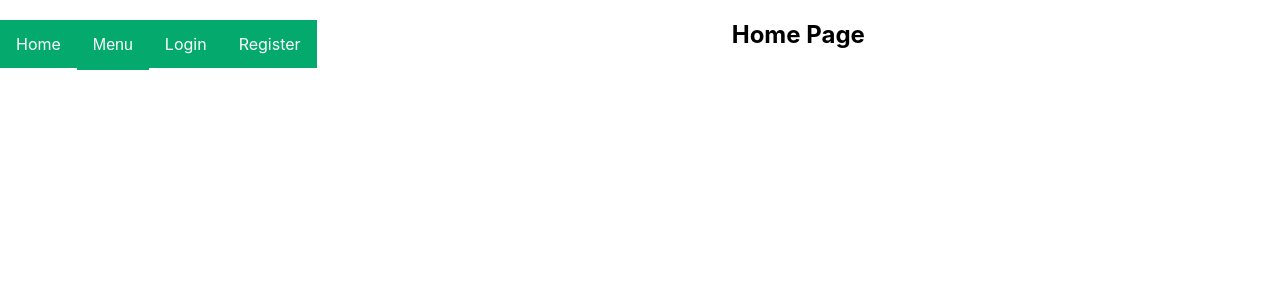
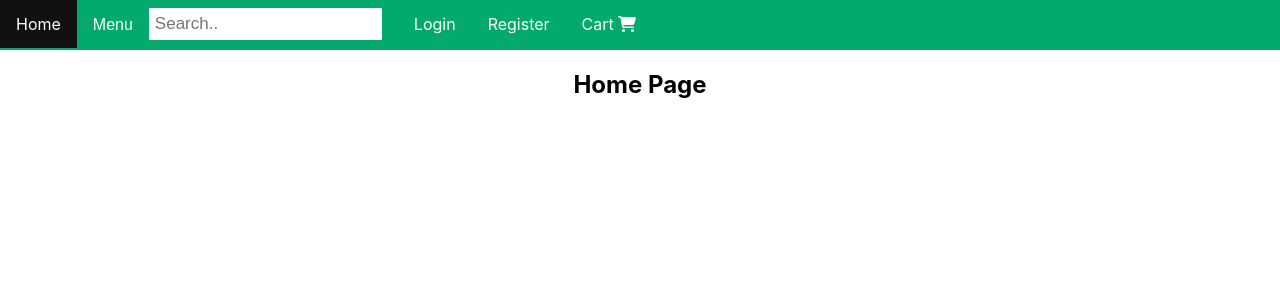
Before and after one commit to Pisarevv/Furnish-Heaven, a React (Create React App) app in the folder client/: page / in a window 1280 px wide. Shown: the top 300 px of the page. Built offline with nearby package versions, Linux system fonts and the light colour scheme.

Commit message:
Shopping cart icon added

```diff
--- a/client/package.json
+++ b/client/package.json
@@ -3,6 +3,10 @@
   "version": "0.1.0",
   "private": true,
   "dependencies": {
+    "@fortawesome/fontawesome-svg-core": "^6.3.0",
+    "@fortawesome/free-regular-svg-icons": "^6.3.0",
+    "@fortawesome/free-solid-svg-icons": "^6.3.0",
+    "@fortawesome/react-fontawesome": "^0.2.0",
     "@testing-library/jest-dom": "^5.16.5",
     "@testing-library/react": "^13.4.0",
     "@testing-library/user-event": "^13.5.0",
--- a/client/src/components/navigation/Navigation.css
+++ b/client/src/components/navigation/Navigation.css
@@ -1,3 +1,7 @@
+header {
+  display:  flex;
+  background-color: #04AA6D;
+}
 ul {
   list-style-type: none;
   margin: 0;
@@ -19,6 +23,15 @@ li a {
 .nav-li{
   background-color: #04AA6D;
 
+}
+
+input[type=text] {
+  float: right;
+  padding: 6px;
+  border: none;
+  margin-top: 8px;
+  margin-right: 16px;
+  font-size: 17px;
 }
 
 /* Change the link color to #111 (black) on hover */
--- a/client/src/components/navigation/Navigation.js
+++ b/client/src/components/navigation/Navigation.js
@@ -1,8 +1,13 @@
 import './Navigation.css'
 import { NavLink } from 'react-router-dom'
+import { FontAwesomeIcon } from '@fortawesome/react-fontawesome'
+import { faCartShopping} from '@fortawesome/free-solid-svg-icons'
+
 
 export default function Navigation() {
     return (
+
+        <header>
         <nav>
             <ul>
             <li className='nav-li'><NavLink to="/">Home</NavLink></li>
@@ -18,9 +23,12 @@ export default function Navigation() {
                         </div>
                     </div>
                 </li>
+                <li><input type="text" placeholder="Search.."></input></li>
                 <li className='nav-li'><NavLink to="/">Login</NavLink></li>
                 <li className='nav-li'><NavLink to="/">Register</NavLink></li>
+                <li className='nav-li'><NavLink to="/">Cart <FontAwesomeIcon icon={faCartShopping}/></NavLink></li>
             </ul>
         </nav>
+        </header>
     )
 }
```
Also changed, not shown: 1 other file (tests, documents, lock files or other folders).
